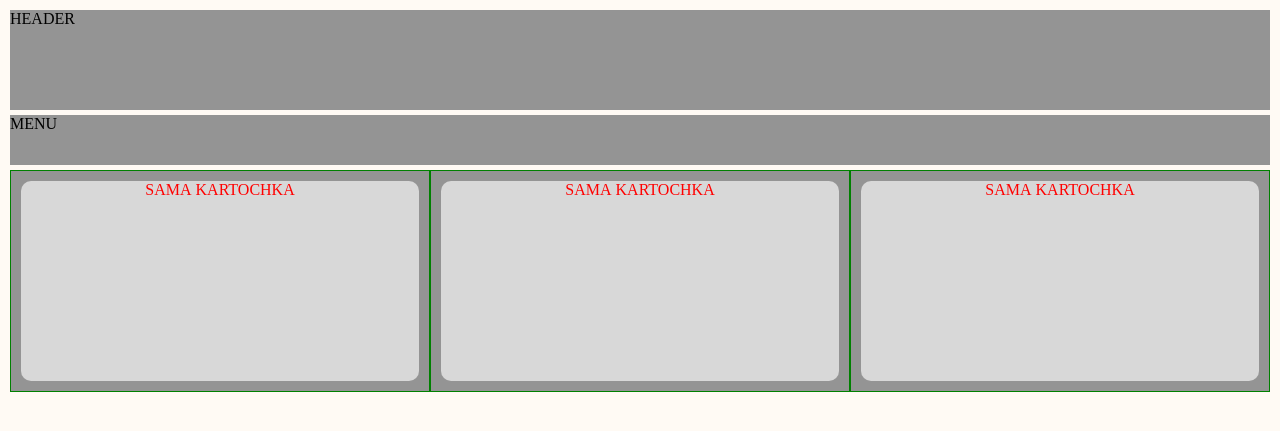
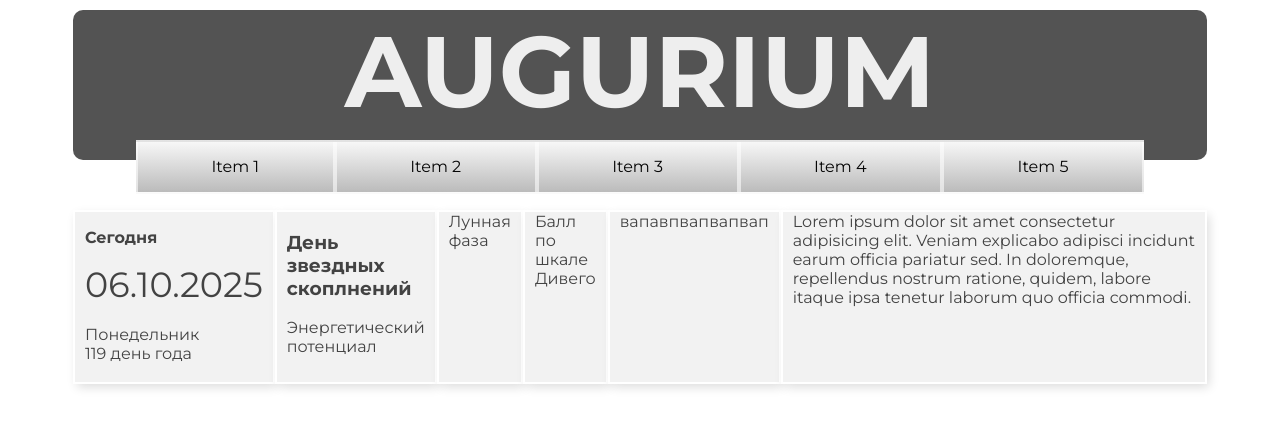
Before and after one commit to Volk-Ingenior/astrobux, a PHP site: page / in a window 1280 px wide. Shown: the top 431 px of the page. Run offline with PHP 8.4, Linux system fonts and the light colour scheme.

Commit message:
16-11 design

```diff
--- a/index.php
+++ b/index.php
@@ -4,14 +4,71 @@
 <head>
     <meta charset="UTF-8">
     <meta name="viewport" content="width=device-width, initial-scale=1.0">
+    <link rel="preconnect" href="https://fonts.googleapis.com">
+    <link rel="preconnect" href="https://fonts.gstatic.com" crossorigin>
+    <link href="https://fonts.googleapis.com/css2?family=Montserrat:ital,wght@0,100..900;1,100..900&display=swap"
+        rel="stylesheet">
     <link rel="stylesheet" href="styles/styles.css">
     <title>Предсказатель</title>
 </head>
 
 
 <body>
-    <div class="header">HEADER</div>
-    <div class="menu">MENU</div>
+    <div class="header">augurium</div>
+
+    <!--   MENU  START  -->
+    <div class="menu">
+        <a href="http://#">
+            <div class="navi">Item 1</div>
+        </a>
+        <a href="http://#">
+            <div class="navi">Item 2</div>
+        </a>
+        <a href="http://#">
+            <div class="navi">Item 3</div>
+        </a>
+        <a href="http://#">
+            <div class="navi">Item 4</div>
+        </a>
+        <a href="http://#">
+            <div class="navi">Item 5</div>
+        </a>
+
+
+    </div>
+    <!--   MENU  END  -->
+
+    <div class="todayinfogram">
+        <div class="todayIs">
+
+            <div class="today">
+                <div class="today-lbl">
+                    <p>Сегодня</p>
+                </div>
+                <div class="tdate"> <?php   echo date("d.m.Y");  ?> </div>
+            </div>
+            <br>
+            <div class="about-date">Понедельник</div>
+            <div class="about-date">119 день года</div>
+
+
+        </div>
+        <div class="todayIs">
+            <h3>День звездных скоплнений</h3>
+            <p>Энергетический потенциал</p>
+        </div>
+        <div class="todayIs">Лунная фаза</div>
+
+        <div class="todayIs">Балл по шкале Дивего</div>
+
+        <div class="todayIs">вапавпвапвапвап</div>
+        <div class="todayIs">Lorem ipsum dolor sit amet consectetur adipisicing elit. Veniam explicabo adipisci incidunt
+            earum officia pariatur sed. In doloremque, repellendus nostrum ratione, quidem, labore itaque ipsa tenetur
+            laborum quo officia commodi.</div>
+    </div>
+
+
+    <!--
     <div class="cards">
 
         <div class="cardbody">
@@ -32,12 +89,9 @@
             </a>
         </div>
 
-
-
-
     </div>
 
-
+-->
 
 
 
--- a/styles/styles.css
+++ b/styles/styles.css
@@ -1,26 +1,66 @@
 html,
 body {
-    background-color: rgb(255, 250, 244);
     margin: 5px 5px 5px 5px;
+    background-color: white;
+    font-family: "Montserrat", sans-serif;
+    font-optical-sizing: auto;
+
+
 }
 
 .header {
-    background-color: rgb(148, 148, 148);
-    width: 100%;
-    height: 100px;
+    background-color: rgb(83, 83, 83);
+    height: 150px;
+    border-radius: 10px;
+    color: rgb(238, 238, 238);
+    font-size: 100px;
+    font-weight: bold;
+    text-align: center;
+    text-transform: uppercase;
+    margin-left: 5%;
+    margin-right: 5%;
 }
 
 .menu {
-    background-color: rgb(148, 148, 148);
+    height: 50px;
+    margin-left: 10%;
+    margin-right: 10%;
+    margin-top: -20px;
+    margin-bottom: 5px;
+    border-radius: 10px;
+    text-align: center;
+    display: flex;
+    justify-content: space-around;
+
+}
+
+.menu>a {
+    display: flex;
+    height: 100%;
+    flex-grow: 1;
+    text-decoration: none;
+    justify-content: center;
+}
+
+.navi:hover {
+    background: rgb(247, 247, 247);
+    color: rgb(36, 36, 36);
+    font-size: bold;
+}
+
+.navi {
+    text-align: center;
+    color: rgb(5, 5, 5);
+    background: linear-gradient(0deg, rgb(187, 187, 187) 0%, rgb(247, 247, 247) 100%);
+    border: 2px solid rgba(255, 255, 255, 0.575);
+    padding-top: 15px;
     width: 100%;
-    height: 50px;
-    margin-top: 5px;
-    margin-bottom: 5px;
+    height: 35px;
 }
 
 .cards {
-    width: 100%;
-    background-color: rgb(186, 199, 0);
+    margin-left: 5%;
+    margin-right: 5%;
     display: flex;
     flex-wrap: wrap;
     flex-direction: row;
@@ -28,17 +68,26 @@ body {
     justify-content: space-around;
 }
 
+
+.todayinfogram {
+    margin-left: 5%;
+    margin-right: 5%;
+    display: flex;
+    flex-basis: 33%;
+    flex-basis: auto;
+}
+
 .cards a {
     text-decoration: none;
-    color: red;
+    color: rgb(0, 0, 0);
 }
 
 .cardbody {
     flex-grow: 1;
-    border: 1px solid green;
+    /*border: 1px solid green;*/
     width: 200px;
     height: 200px;
-    background-color: rgb(148, 148, 148);
+    /*background-color: rgb(255, 255, 255); */
     padding: 10px;
 }
 
@@ -52,10 +101,52 @@ body {
 
 #digits {
     border: 2px solid rgb(0, 0, 0);
-    border-radius: 10px;
+    border-radius: 5px;
     height: 30px;
     width: 80px;
     text-align: center;
     font-size: 20px;
+}
 
+input[type="number"]::-webkit-outer-spin-button,
+input[type="number"]::-webkit-inner-spin-button {
+    -webkit-appearance: none;
+    /* Убираем стандартное оформление */
+    margin: 0;
+    /* Убираем возможные отступы */
 }
+
+input[type="number"] {
+    -moz-appearance: textfield;
+    /* Делаем поле похожим на текстовое */
+}
+
+.submit_btn {
+    background-color: aquamarine;
+    width: 250px;
+    height: 50px;
+    border-radius: 5px;
+}
+
+.todayinfogram {
+    margin-top: 20px;
+    background-color: rgb(247, 247, 247);
+}
+
+.todayIs {
+    border: 2px solid rgb(255, 255, 255);
+    padding: 0px 10px 10px 10px;
+    text-align: left;
+    color: rgb(67, 67, 67);
+    background-color: rgb(242, 242, 242);
+    -webkit-box-shadow: 3px 4px 10px -1px rgba(0, 0, 0, 0.14);
+    box-shadow: 3px 4px 10px -1px rgba(0, 0, 0, 0.14);
+}
+
+.today-lbl {
+    font-weight: bold;
+}
+
+.tdate {
+    font-size: 35px;
+}
```
Also changed, not shown: antorpom.php (+44 -53 lines), imgs/bg_head.png (added), imgs/bg_header.png (added), imgs/logos.jpg (added).
